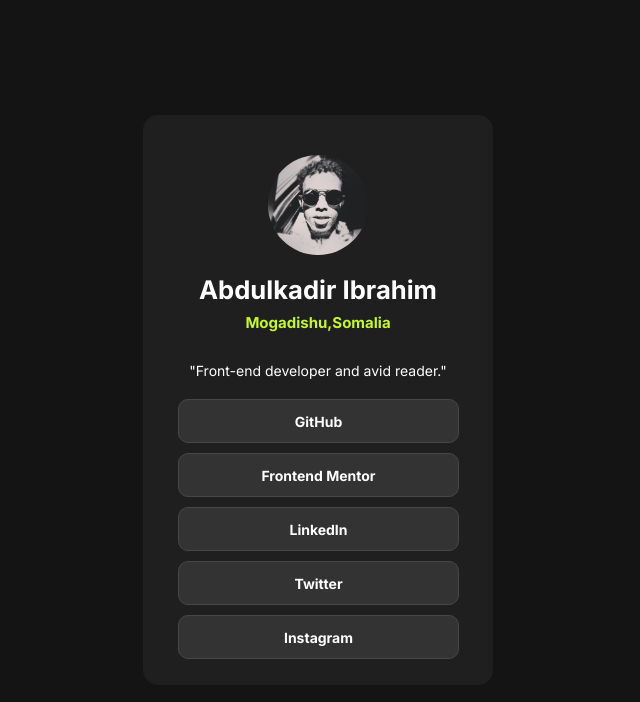
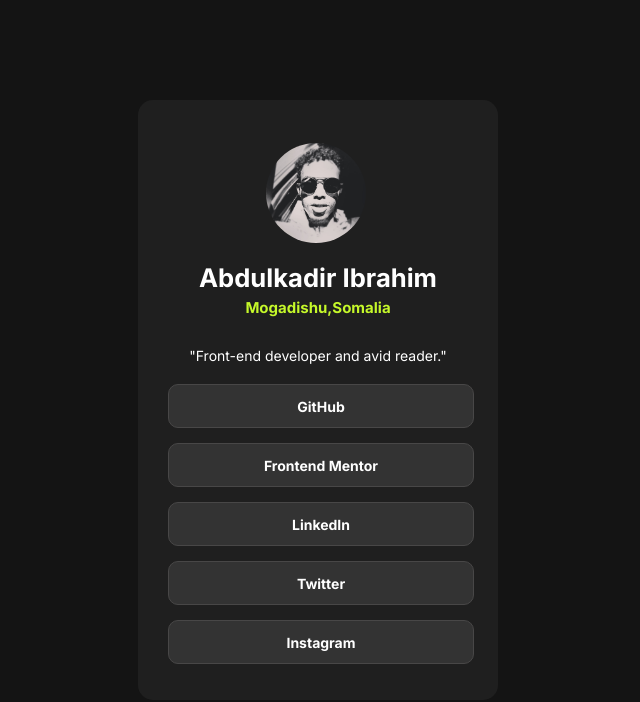
Before and after one commit to abdulkadir023/Social-Links, a plain HTML site: page index.html in a window 1280 px wide. Shown: the whole page, without its empty margins (322-962 px from the left). Drawn offline with Linux system fonts and the light colour scheme; a web font is replaced by a local one.

Commit message:
Making the website resposive

```diff
--- a/styles/style.css
+++ b/styles/style.css
@@ -19,7 +19,7 @@ h1 {
     font-weight: bold;
     font-size: 1.6rem;
     margin-top: 7px;
-    padding: 8px;
+    padding: 5px;
     text-decoration: none;
 }
 h2 {
@@ -38,6 +38,7 @@ h2 {
 img {
     width: 100px;
     height: 100px;
+    padding: 3px;
     border-radius: 50%;
     margin-top: 30px;
     margin-left: 115px;
@@ -58,8 +59,8 @@ a img {
     height: 100vh;
 }
 .card{
-    width: 330px;
-    height: 550px;
+    width: 340px;
+    height: 580px;
     background-color: hsl(0, 0%, 12%);
     border-radius: 15px;
     padding: 10px;
@@ -79,25 +80,28 @@ a img {
 }
 
 .social {
-    width: 275px;
+    width: 300px;
     height: 38px;
     background-color: hsl(0, 0%, 20%);
     border: 0.5px solid hsl(0, 1%, 28%);
     text-align: center;
-    margin-left: 25px;
+    margin-left: 20px;
     margin-top: 10px;
+    margin-bottom: 15px;
     border-radius: 10px;
     padding: 2px;
     color: hsl(0, 0%, 100%);
     font-family: "Inter", sans-serif;
     font-size: 14px;
     cursor: pointer;
+    transition: transform 0.3s ease-in-out;
 }
 .social:hover {
     background-color:hsl(75, 94%, 57%);
     p {
         color: black;
-    }
+    };
+    transform: scale(1.09); /* Increases size by 10% */
 
 }
 .social p{
@@ -138,4 +142,12 @@ a img {
         margin-left: 105px;
 
     }
+    .social {
+        width: 250px;
+        height: 25px;
+        margin-left: 10px;
+    }
+    .social p {
+        margin-top: 4px;
+    }
 }
```
